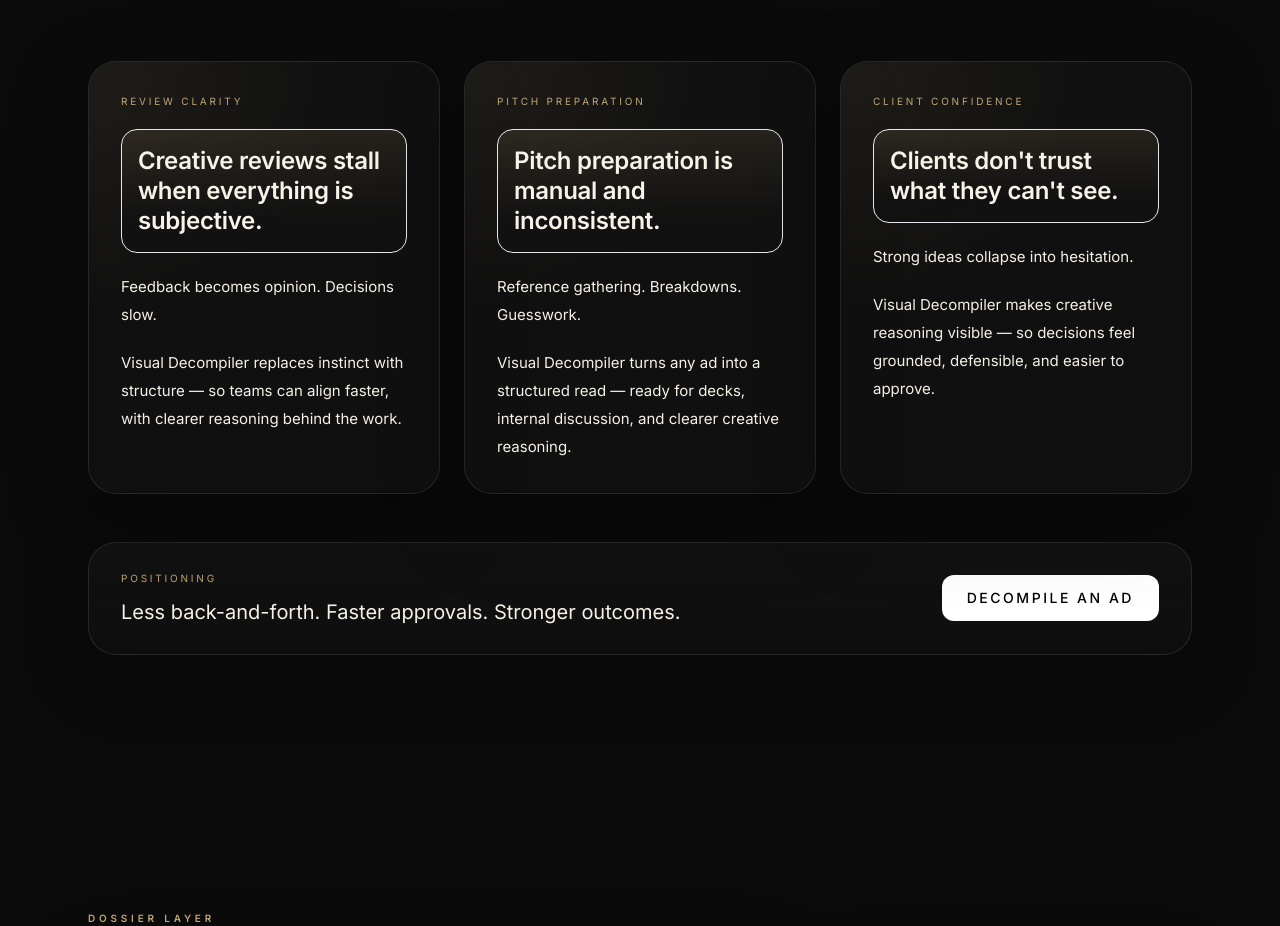
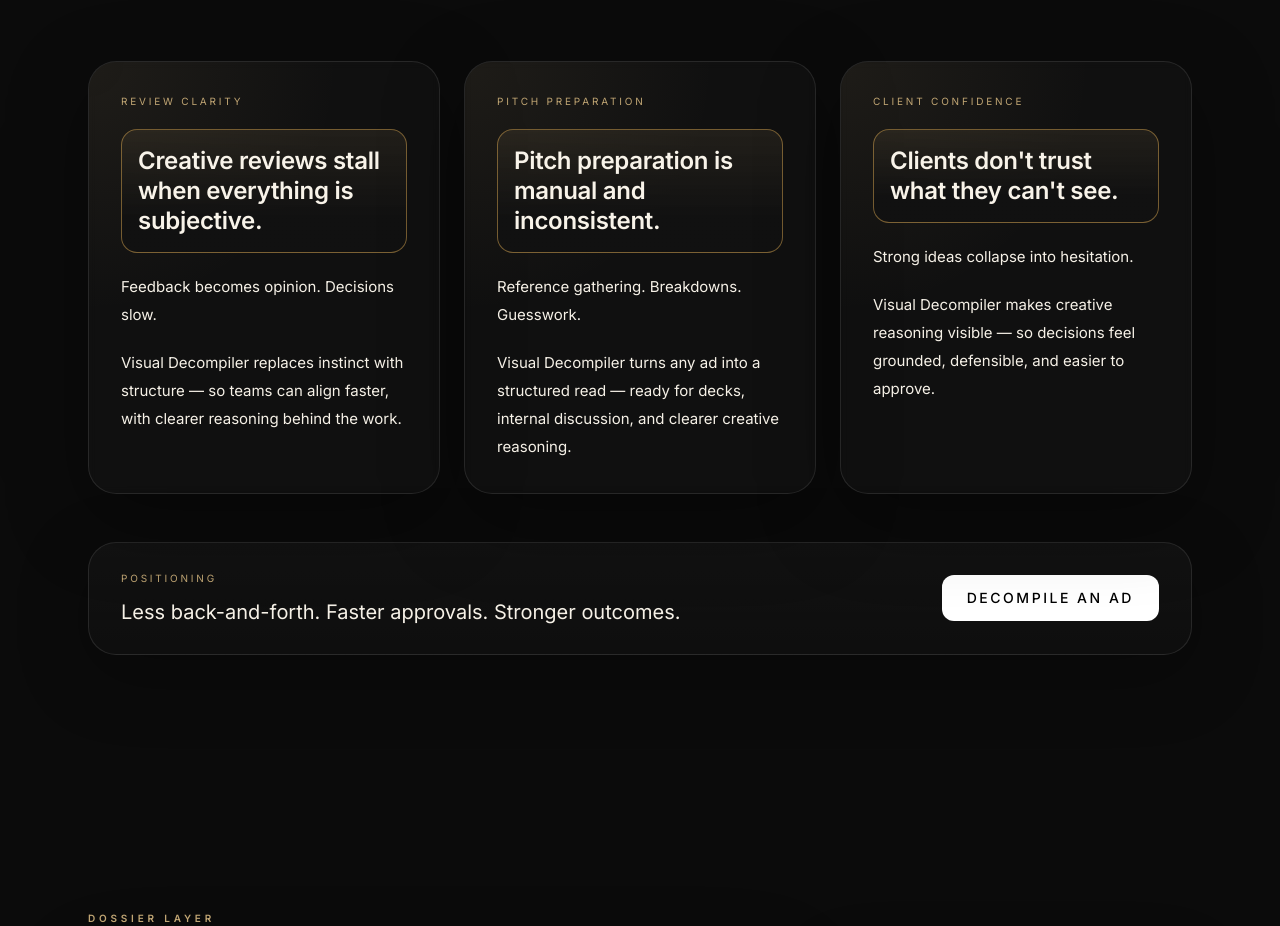
Before and after one commit to popvisly/visual-decompiler, a Next.js app: page / in a window 1280 px wide. Shown: the part 3763-4689 px from the top of the page. Built offline with nearby package versions, Linux system fonts and the light colour scheme; no server answers.

Commit message:
Strengthen card title border to explicit tan tone

```diff
--- a/src/components/marketing/BuiltForTheRoomSection.tsx
+++ b/src/components/marketing/BuiltForTheRoomSection.tsx
@@ -68,7 +68,7 @@ export default function BuiltForTheRoomSection() {
                             <div className="relative">
                                 <div className="text-[10px] uppercase tracking-[0.28em] text-[#C1A674]">{card.label}</div>
 
-                                <div className="mt-5 rounded-2xl border border-[#C1A674]/22 bg-[linear-gradient(180deg,rgba(193,166,116,0.12),rgba(18,18,18,0.92)_72%)] px-4 py-4">
+                                <div className="mt-5 rounded-2xl border border-[#B88E46]/60 bg-[linear-gradient(180deg,rgba(193,166,116,0.10),rgba(18,18,18,0.94)_72%)] px-4 py-4">
                                     <h3 className="text-2xl font-semibold leading-tight tracking-[-0.012em] text-[#F8F3E9]">
                                         {card.title}
                                     </h3>
```
